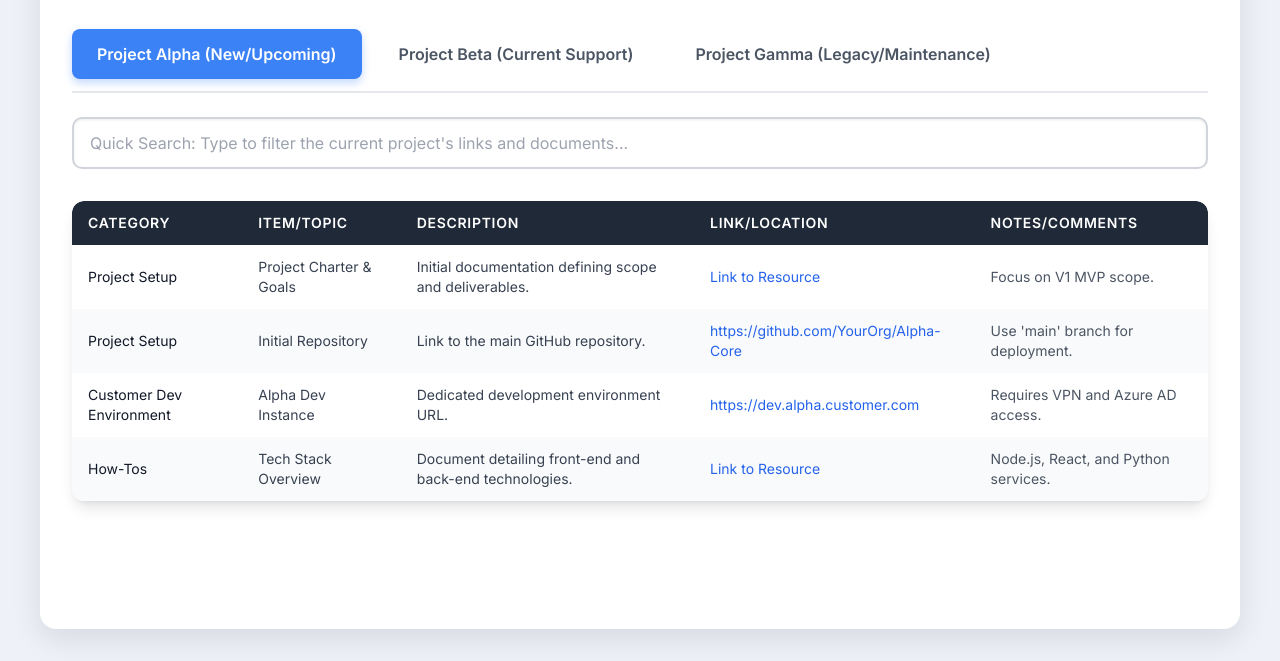
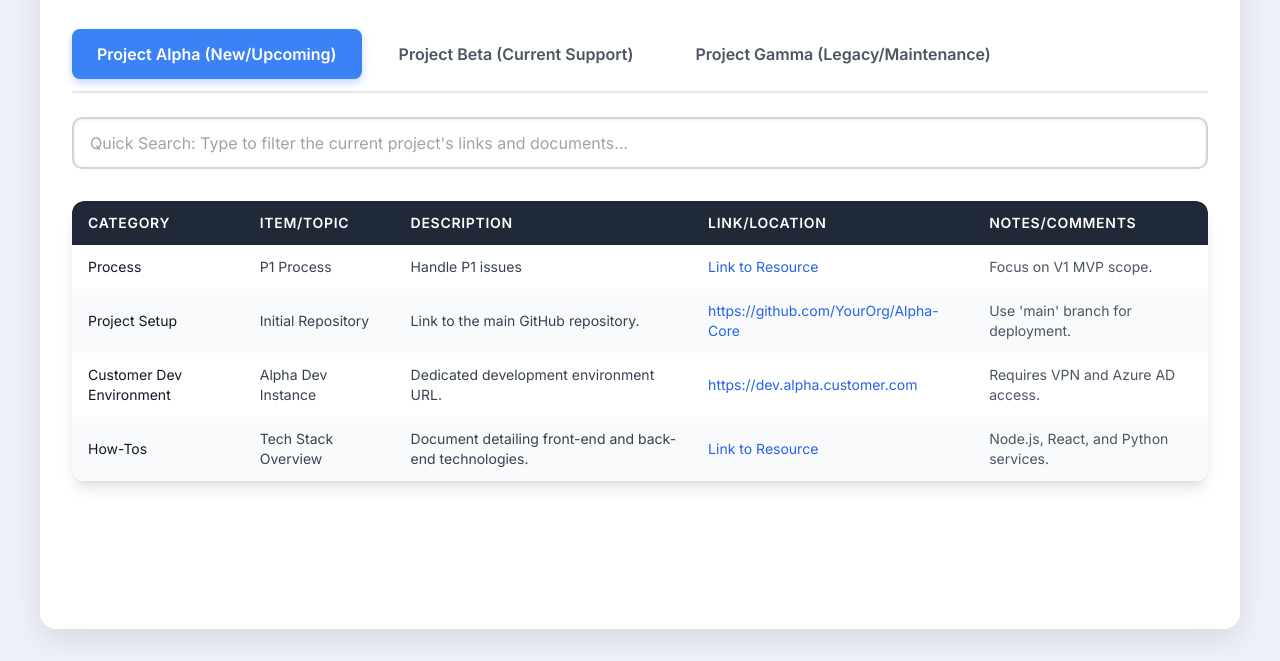
Before and after one commit to jedpatrick/OSM_GOC-SupportHub, a plain HTML site: page index.html in a window 1280 px wide. Shown: the part 139-800 px from the top of the page. Drawn offline with nearby package versions, Linux system fonts and the light colour scheme.

Commit message:
Update index.html
internal link added

```diff
--- a/index.html
+++ b/index.html
@@ -127,7 +127,7 @@
         // --- SCALABLE DATA STRUCTURE ---
         const PROJECT_DATA = {
             "Project Alpha (New/Upcoming)": [
-                { category: "Project Setup", item: "Project Charter & Goals", description: "Initial documentation defining scope and deliverables.", link: "https://yourcompany.confluence.com/display/ALPHA/Charter", notes: "Focus on V1 MVP scope." },
+                { category: "Process", item: "P1 Process", description: "Handle P1 issues", link: "https://genesyslab.sharepoint.com/:u:/r/sites/ScotiabankGCCXMigration/Shared%20Documents/General/Scotiabank%20SOW/OSM/Process%20Documents/P1%20Process%20Flowchart.vsdx?d=wdfb1b4d7bc4147b1b51168e294ca7fc6&csf=1&web=1&e=I2czrB", notes: "Focus on V1 MVP scope." },
                 { category: "Project Setup", item: "Initial Repository", description: "Link to the main GitHub repository.", link: "https://github.com/YourOrg/Alpha-Core", notes: "Use 'main' branch for deployment." },
                 { category: "Customer Dev Environment", item: "Alpha Dev Instance", description: "Dedicated development environment URL.", link: "https://dev.alpha.customer.com", notes: "Requires VPN and Azure AD access." },
                 { category: "How-Tos", item: "Tech Stack Overview", description: "Document detailing front-end and back-end technologies.", link: "https://yourcompany.sharepoint.com/sites/Alpha/TechStack", notes: "Node.js, React, and Python services." },
```
